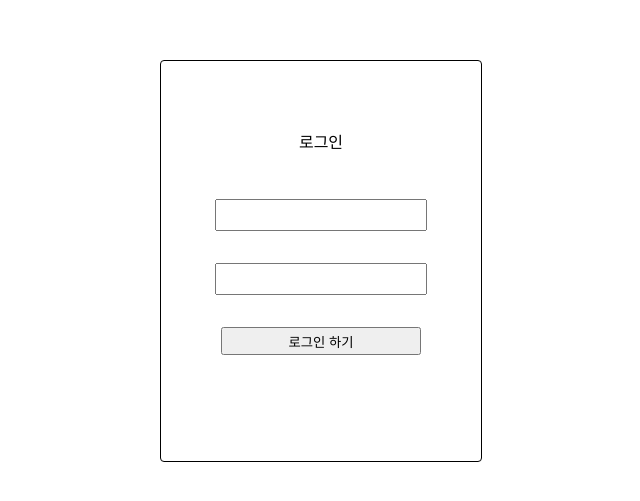
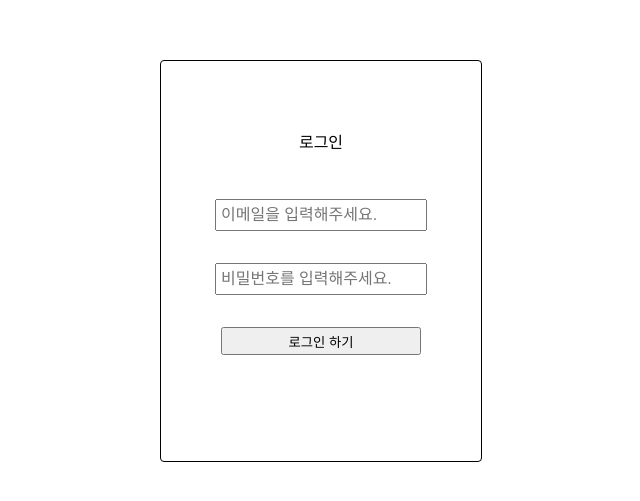
Before and after one commit to hanbitguri/wanted-pre-onboarding-frontend, a React (Create React App) app: page /signin in a window 1280 px wide. Shown: the part 139-640 px from the top of the page, without its empty margins (319-959 px from the left). Built offline with nearby package versions, Linux system fonts and the light colour scheme.

Commit message:
🔨 add props to Input component : placeholder

```diff
--- a/src/components/Input.js
+++ b/src/components/Input.js
@@ -4,6 +4,7 @@ import '../styles/components/input.css'
 export default function Input(props) {
     return (
         <input
+            placeholder={props.placeholder}
             className={props.className}
             type={props.type}
             data-test-id={props.dti}
--- a/src/pages/SignIn.js
+++ b/src/pages/SignIn.js
@@ -7,8 +7,18 @@ function Signin() {
         <form className="signin-form">
             <h2 className="signin-title">로그인</h2>
             <div className="signin-main">
-                <Input className="signin-input-id" type="text" data-testid="email-input" />
-                <Input className="signin-input-pw" type="password" data-testid="password-input" />
+                <Input
+                    className="signin-input-id"
+                    type="text"
+                    data-testid="email-input"
+                    placeholder="이메일을 입력해주세요."
+                />
+                <Input
+                    className="signin-input-pw"
+                    type="password"
+                    data-testid="password-input"
+                    placeholder="비밀번호를 입력해주세요."
+                />
                 <Button className="signin-button" type="submit" content="로그인 하기" dti="signin-button"></Button>
             </div>
         </form>
```
